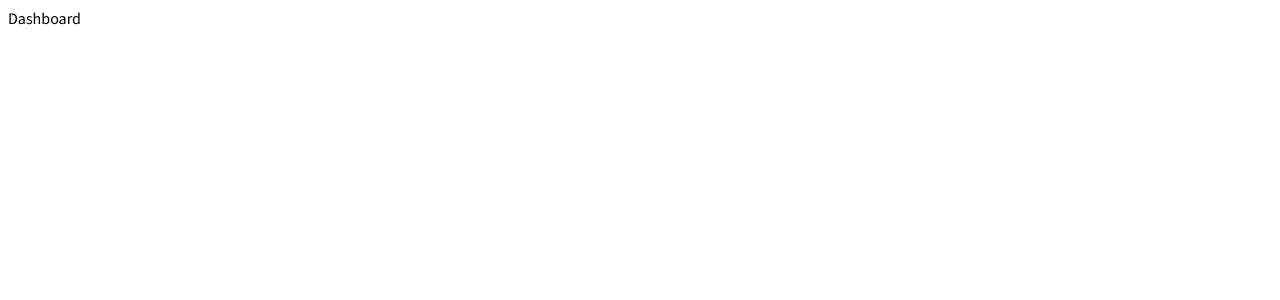
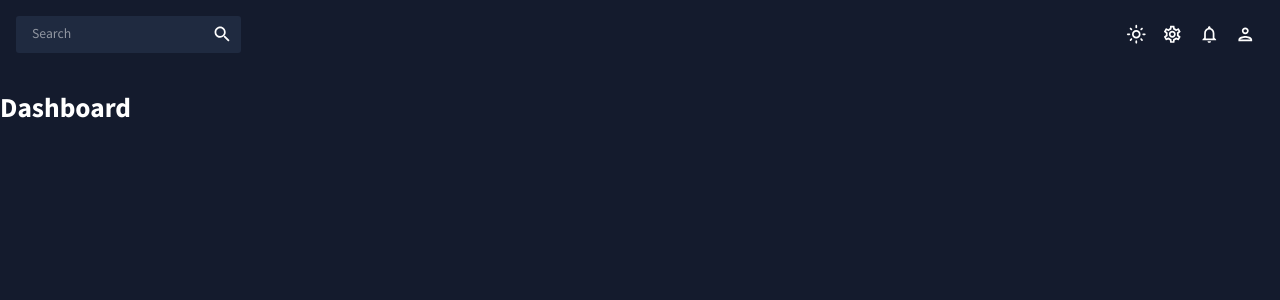
Before and after one commit to SisifoDev/react-dashboard-admin, a React (Create React App) app: page / in a window 1280 px wide. Shown: the top 300 px of the page. Built offline with nearby package versions, Linux system fonts and the light colour scheme.

Commit message:
feat: :sparkles: Add Topbar
Add Topbar component to the App

```diff
--- a/src/App.js
+++ b/src/App.js
@@ -1,5 +1,26 @@
+import { ColorModeContext, useMode } from './theme'
+import { CssBaseline, ThemeProvider } from '@mui/material'
+import TopBar from './views/global/Topbar'
+import { Route, Routes } from 'react-router-dom'
+import Dashboard from './views/dashboard'
+
 function App() {
-  return <div className='app'>Dashboard</div>
+  const [theme, colorMode] = useMode()
+  return (
+    <ColorModeContext.Provider value={colorMode}>
+      <ThemeProvider theme={theme}>
+        <CssBaseline />
+        <div className='app'>
+          <main className='content'>
+            <TopBar />
+            <Routes>
+              <Route path='/' element={<Dashboard />} />
+            </Routes>
+          </main>
+        </div>
+      </ThemeProvider>
+    </ColorModeContext.Provider>
+  )
 }
 
 export default App
--- a/src/theme.js
+++ b/src/theme.js
@@ -1,7 +1,7 @@
 import { createContext, useState, useMemo } from 'react'
 import { createTheme } from '@mui/material/styles'
 
-// Color design tokens
+// color design tokens export
 export const tokens = (mode) => ({
   ...(mode === 'dark'
     ? {
@@ -20,7 +20,7 @@
           100: '#d0d1d5',
           200: '#a1a4ab',
           300: '#727681',
-          400: '#434957',
+          400: '#1F2A40',
           500: '#141b2d',
           600: '#101624',
           700: '#0c101b',
@@ -77,9 +77,9 @@
           100: '#040509',
           200: '#080b12',
           300: '#0c101b',
-          400: '#f2f0f0',
+          400: '#f2f0f0', // manually changed
           500: '#141b2d',
-          600: '#434957',
+          600: '#1F2A40',
           700: '#727681',
           800: '#a1a4ab',
           900: '#d0d1d5',
@@ -125,9 +125,10 @@
   const colors = tokens(mode)
   return {
     palette: {
-      mode,
+      mode: mode,
       ...(mode === 'dark'
         ? {
+            // palette values for dark mode
             primary: {
               main: colors.primary[500],
             },
@@ -144,6 +145,7 @@
             },
           }
         : {
+            // palette values for light mode
             primary: {
               main: colors.primary[100],
             },
@@ -201,14 +203,12 @@
 
   const colorMode = useMemo(
     () => ({
-      toggleColorMode: () => {
-        setMode((prev) => (prev === 'light' ? 'dark' : 'light'))
-      },
+      toggleColorMode: () =>
+        setMode((prev) => (prev === 'light' ? 'dark' : 'light')),
     }),
     []
   )
 
   const theme = useMemo(() => createTheme(themeSettings(mode)), [mode])
-
-  return { theme, colorMode }
+  return [theme, colorMode]
 }
--- a/src/views/dashboard/index.jsx
+++ b/src/views/dashboard/index.jsx
@@ -1,7 +1,11 @@
 import React from 'react'
 
 const Dashboard = () => {
-  return <div>Dashboard</div>
+  return (
+    <div>
+      <h1>Dashboard</h1>
+    </div>
+  )
 }
 
 export default Dashboard
--- a/src/views/global/Topbar.jsx
+++ b/src/views/global/Topbar.jsx
@@ -1,7 +1,54 @@
-import React from 'react'
+import React, { useContext } from 'react'
+import { Box, IconButton, useTheme } from '@mui/material'
+import { ColorModeContext, tokens } from '../../theme'
+import InputBase from '@mui/material/InputBase'
+import LightModeOutlinedIcon from '@mui/icons-material/LightModeOutlined'
+import DarkModeOutlinedIcon from '@mui/icons-material/DarkModeOutlined'
+import NotificationsOutlinedIcon from '@mui/icons-material/NotificationsOutlined'
+import SettingsOutlinedIcon from '@mui/icons-material/SettingsOutlined'
+import PersonOutlinedIcon from '@mui/icons-material/PersonOutlined'
+import SearchIcon from '@mui/icons-material/Search'
 
 const TopBar = () => {
-  return <div>TopBar</div>
+  const theme = useTheme()
+  const colors = tokens(theme.palette.mode)
+  const colorMode = useContext(ColorModeContext)
+
+  return (
+    <Box display='flex' justifyContent='space-between' p={2}>
+      {/** Search bar */}
+      <Box
+        display='flex'
+        backgroundColor={colors.primary[400]}
+        borderRadius='3px'
+      >
+        <InputBase sx={{ ml: 2, flex: 1 }} placeholder='Search' />
+        <IconButton type='button' sx={{ p: 1 }}>
+          <SearchIcon />
+        </IconButton>
+      </Box>
+
+      {/** Right side icons */}
+      <Box display='flex'>
+        <IconButton onClick={colorMode.toggleColorMode}>
+          {theme.palette.mode === 'dark' ? (
+            <LightModeOutlinedIcon />
+          ) : (
+            <DarkModeOutlinedIcon />
+          )}
+        </IconButton>
+        <IconButton>
+          <SettingsOutlinedIcon />
+        </IconButton>
+        <IconButton>
+          <NotificationsOutlinedIcon />
+        </IconButton>
+        <IconButton>
+          <PersonOutlinedIcon />
+        </IconButton>
+      </Box>
+    </Box>
+  )
 }
 
 export default TopBar
```
